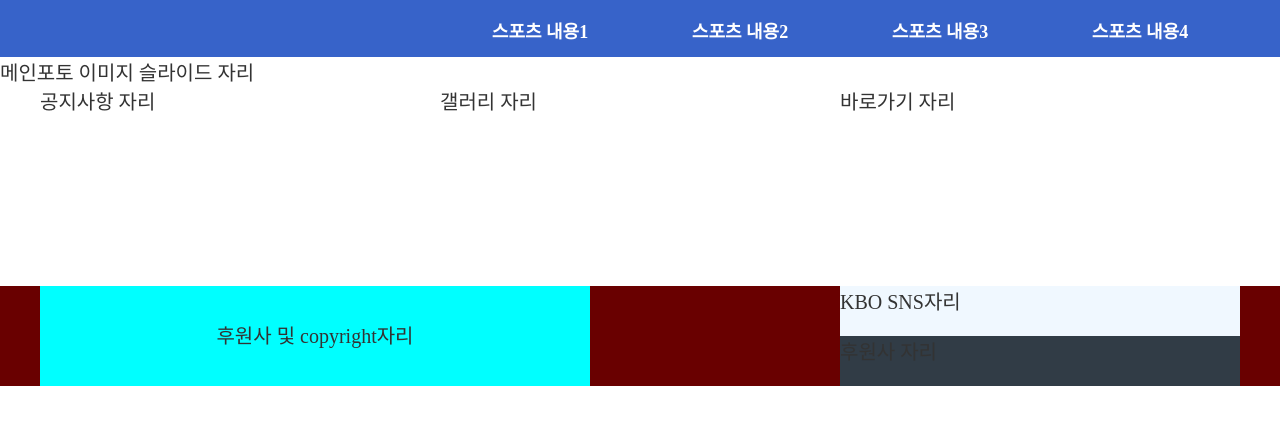
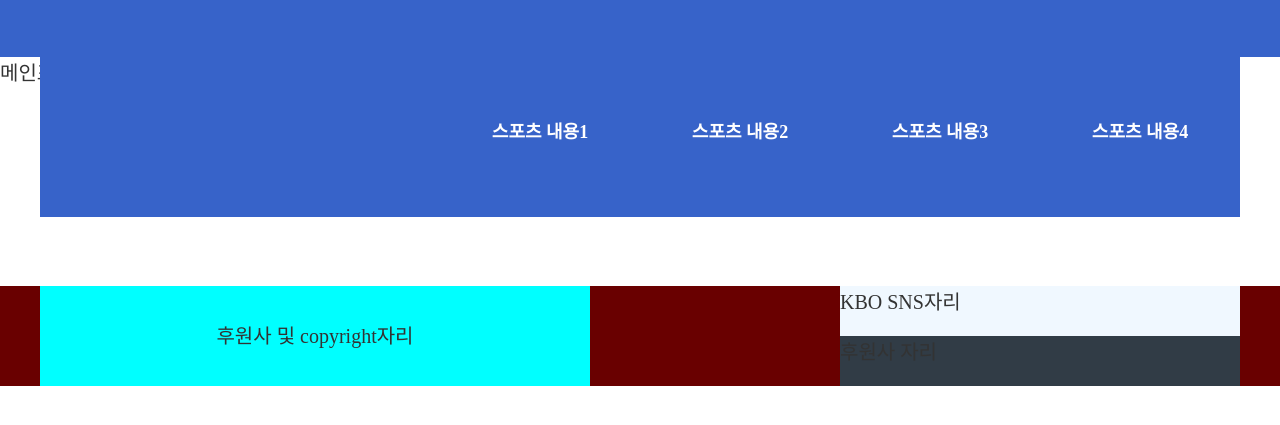
Before and after one commit to Choi-G-Y/Front_Ready, a plain HTML site: page Im1/index.html in a window 1280 px wide. Shown: the part 43-468 px from the top of the page. Drawn offline with Linux system fonts and the light colour scheme; a web font is replaced by a local one.

Commit message:
Front_work1
#menu_bg에서 작업 멈춤 작업에 영향이 커 주석처리 해놓을까 생각중...

```diff
--- a/Im1/css/style.css
+++ b/Im1/css/style.css
@@ -62,6 +62,17 @@ header{
 	width:800px;
 	height:100px;
 	z-index: 1;
+}
+
+#menu_bg{
+	width:1200px;
+	height:160px;
+	position:absolute;
+	/* display:none; */
+	z-index:2;
+	top:100px;
+	background-color:#3763c9;
+
 }
 
 .navi{
--- a/Im1/index.html
+++ b/Im1/index.html
@@ -22,6 +22,7 @@
             <div class="logo">
                 <a href="#"><p class="logo_GYSports">GY-Sports</p></a>
             </div>
+            <div id="menu_bg">
             <nav class="menu">
                 <ul class="navi">
                     <!-- 내용 1 -->
@@ -62,6 +63,7 @@
                     </li>
                 </ul>
             </nav>
+            </div>
         </div>
     </header>
     <!-- 헤더 끝 -->
```
